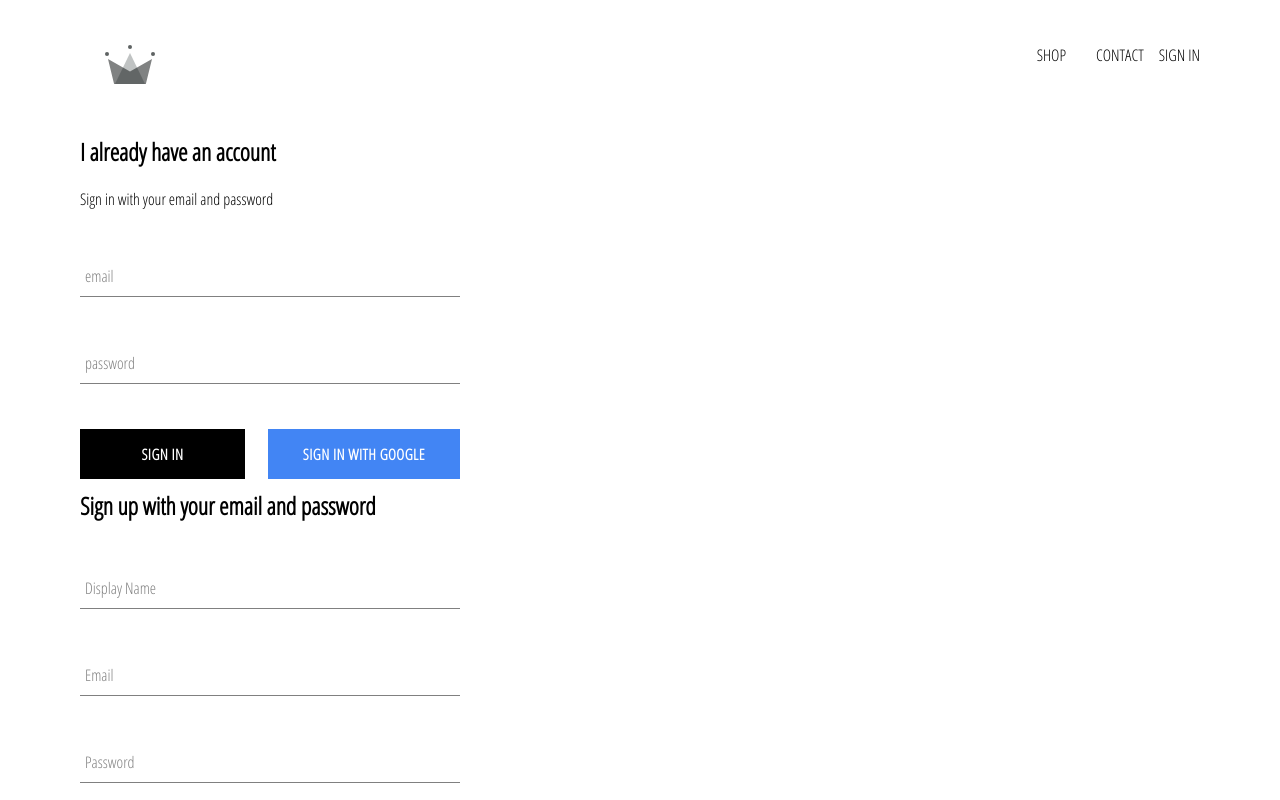
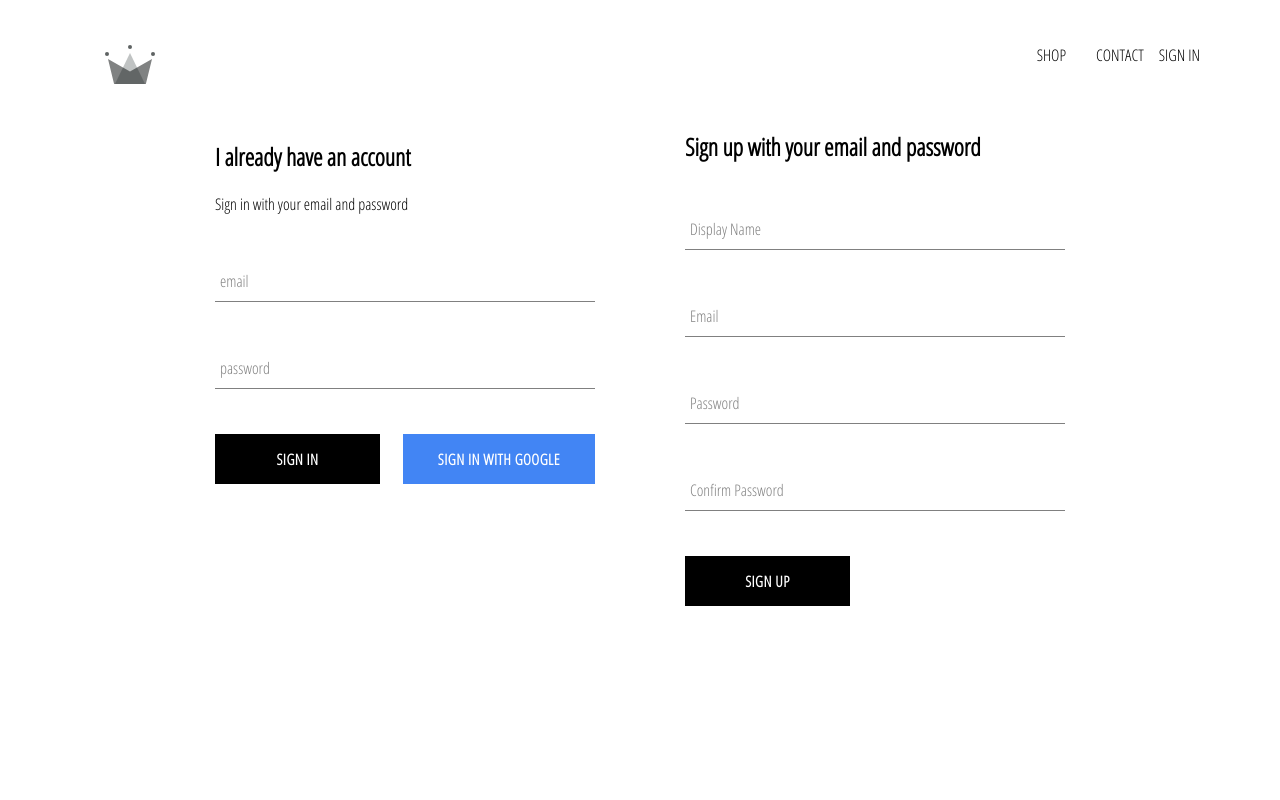
Before and after one commit to thavythach/react, a React (Create React App) app in the folder crwn-clothing/: page /signin in a window 1280 px wide. Shown: the top 800 px of the page. Built offline with nearby package versions, Linux system fonts and the light colour scheme; no server answers.

Commit message:
implemented firebase utils, included ability to store authenticated users into our firestore database

```diff
--- a/crwn-clothing/src/App.js
+++ b/crwn-clothing/src/App.js
@@ -34,12 +34,11 @@
               ...snapshot.data()
             }
           })
+          console.log(this.state);
         });
-        console.log(this.state);
-      } else {
-        this.setState({ currentUser: userAuth });
       }
-    })
+      this.setState({ currentUser: userAuth });
+    });
   }
 
   componentWillUnmount(){
--- a/crwn-clothing/src/components/sign-up/sign-up.component.jsx
+++ b/crwn-clothing/src/components/sign-up/sign-up.component.jsx
@@ -26,7 +26,7 @@
 
         const {displayName, email, password, confirmPassword} = this.state;
 
-        if (password != confirmPassword){
+        if (password !== confirmPassword){
             alert("passwords don't match");
             return;
         }
--- a/crwn-clothing/src/pages/sign-in-and-sign-up/sign-in-and-sign-up.component.jsx
+++ b/crwn-clothing/src/pages/sign-in-and-sign-up/sign-in-and-sign-up.component.jsx
@@ -1,9 +1,9 @@
 import React from 'react';
 
 import SignIn from '../../components/sign-in/sign-in.component';
+import SignUp from '../../components/sign-up/sign-up.component';
 
 import './sign-in-and-sign-up.styles.scss';
-import SignUp from '../../components/sign-up/sign-up.component';
 
 const SignInAndSignUpPage = () => (
     <div className='sign-in-and-sign-up'>
--- a/crwn-clothing/src/pages/sign-in-and-sign-up/sign-in-and-sign-up.styles.scss
+++ b/crwn-clothing/src/pages/sign-in-and-sign-up/sign-in-and-sign-up.styles.scss
@@ -0,0 +1,6 @@
+.sign-in-and-sign-up {
+    width: 850px;
+    display: flex;
+    justify-content: space-between;
+    margin: 30px auto;
+}
```
